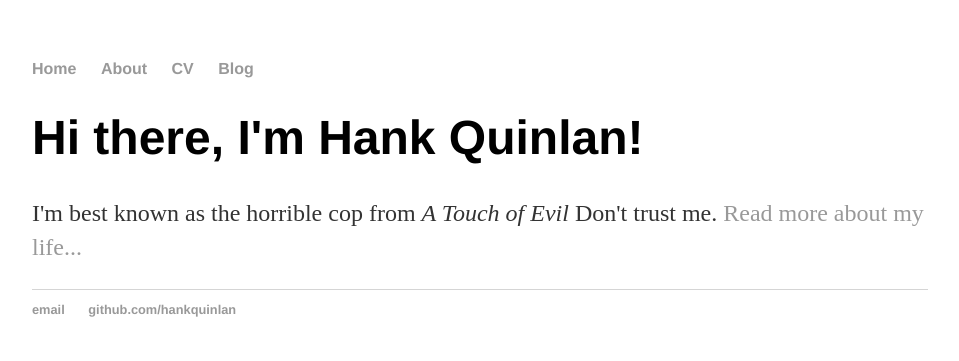
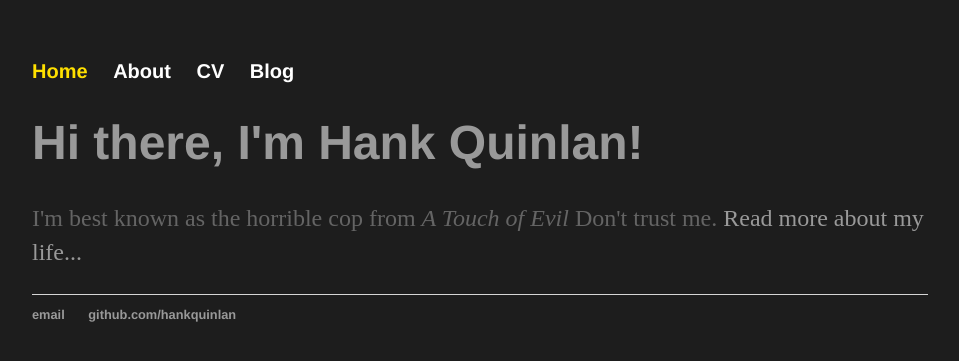
Before and after one commit to lacajanegrateatro/lacajanegrateatro.github.io, a Jekyll site: the page built from index.html, in a window 1280 px wide. Shown: the top 361 px of the page, without its empty margins (160-1119 px from the left). Built offline with Jekyll 4.4.1, drawn with Linux system fonts in a browser that asks for light colours.

Commit message:
Add pagination to default.html and change background and font color styling, ignore .idea/ files from WebStorm IDE

```diff
--- a/_layouts/default.html
+++ b/_layouts/default.html
@@ -8,10 +8,16 @@
 		<body>
 			<nav>
 	    		<ul>
-	        		<li><a href="/">Home</a></li>
-		        	<li><a href="/about">About</a></li>
-	        		<li><a href="/cv">CV</a></li>
-	        		<li><a href="/blog">Blog</a></li>
+                  {% assign navigation_pages = site.html_pages | sort: 'navigation_weight' %}
+                  {% for p in navigation_pages %}
+                  {% if p.navigation_weight %}
+                  <li>
+                    <a href="{{p.url}}" {% if p.url == page.url %} class="active" {% endif %}>
+                      {{p.subtitle}}
+                    </a>
+                  </li>
+                  {% endif %}
+                  {% endfor %}
 	    		</ul>
 			</nav>
 			<div class="container">
--- a/about/index.html
+++ b/about/index.html
@@ -1,6 +1,8 @@
 ---
 layout: default
 title: About Hank Quinlan, Horrible Cop
+subtitle: About
+navigation_weight: 2
 ---
 <div class="blurb">
   <h1>That's ok man, I'm Hank Quinlan!</h1>
--- a/blog/index.html
+++ b/blog/index.html
@@ -1,6 +1,8 @@
 ---
 layout: default
 title: Hank Quinlan's Blog
+subtitle: Blog
+navigation_weight: 4
 ---
 	<h1>{{ page.title }}</h1>
 	<ul class="posts">
--- a/css/main.css
+++ b/css/main.css
@@ -1,33 +1,55 @@
 body {
     margin: 60px auto;
     width: 70%;
+    background: #1D1D1D;
 }
+
 nav ul, footer ul {
     font-family:'Helvetica', 'Arial', 'Sans-Serif';
     padding: 0px;
     list-style: none;
     font-weight: bold;
 }
+
 nav ul li, footer ul li {
     display: inline;
     margin-right: 20px;
 }
+
+nav ul {
+  font-size: 20px;
+}
+
 a {
     text-decoration: none;
-    color: #999;
+    color: white;
 }
+
 a:hover {
-    text-decoration: underline;
+
+  color: lightblue;
 }
+
+a.active{
+  color: #FFE000;
+}
+
 h1 {
     font-size: 3em;
     font-family:'Helvetica', 'Arial', 'Sans-Serif';
+    color: #999999;
 }
 p {
     font-size: 1.5em;
     line-height: 1.4em;
-    color: #333;
+    color: #646464;
 }
+
+footer a,
+p a{
+  color: #999999;
+}
+
 footer {
     border-top: 1px solid #d5d5d5;
     font-size: .8em;
@@ -41,3 +63,7 @@ ul.posts {
 ul.posts li {
     list-style: none;
 }
+ul.posts li span{
+
+  color: #FFE000;
+}
--- a/cv/index.html
+++ b/cv/index.html
@@ -1,6 +1,8 @@
 ---
 layout: default
 title: Hank Quinlan, Curriculum Vitae
+subtitle: CV
+navigation_weight: 3
 ---
 <div class="blurb">
   <h1>Hey, do you know what?</h1>
--- a/index.html
+++ b/index.html
@@ -1,6 +1,8 @@
 ---
 layout: default
 title: Hank Quinlan, Horrible Cop
+subtitle: Home
+navigation_weight: 1
 ---
 <div class="blurb">
   <h1>Hi there, I'm Hank Quinlan!</h1>
```
Also changed, not shown: 1 other file.
